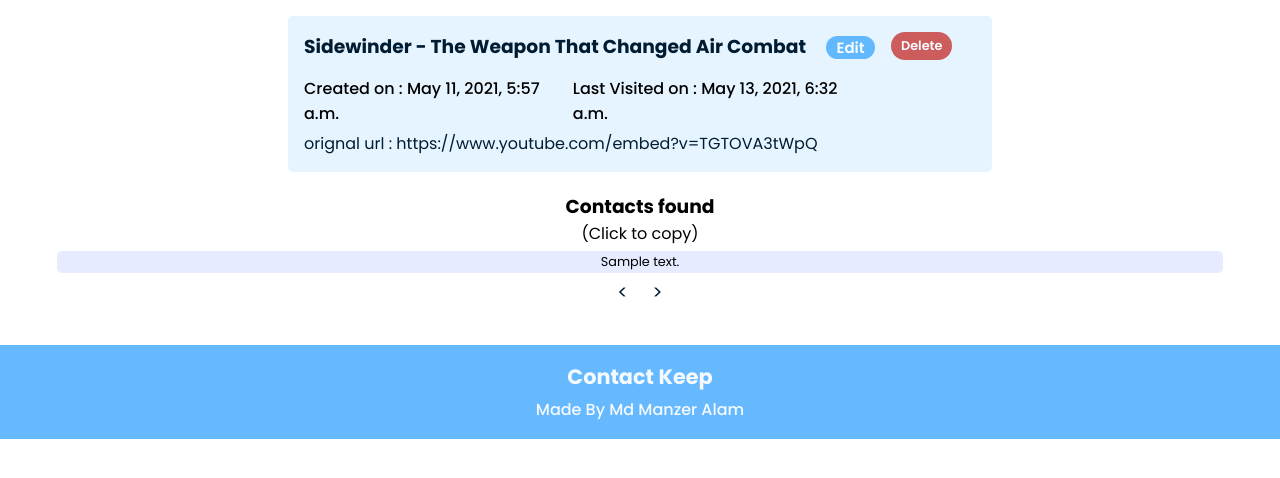
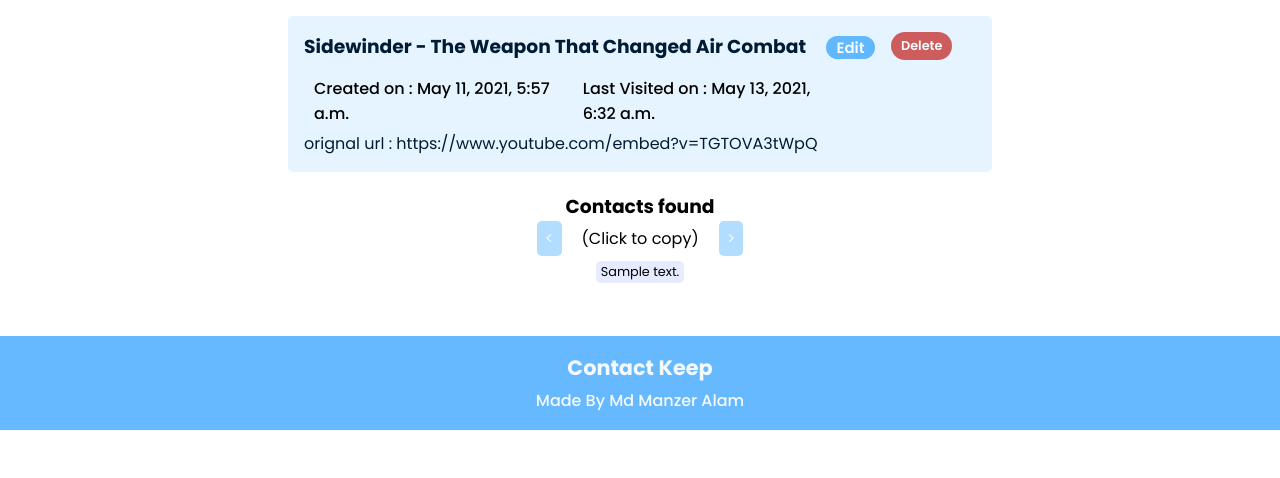
Before and after one commit to sherlock6147/contact-keeper, a Django app: template website/contactkeep/templates/contactkeep/website_view.html in a window 1280 px wide. Shown: the part 50-528 px from the top of the page. Run offline with Django 3.2, Linux system fonts and the light colour scheme; data comes from the database, SQL or seed files in the repository; both versions use the stored data as it was after the commit; tables that the repository leaves empty hold one stand-in row (values such as "Sample post"); the template is opened without the code that fills it: values that come from a table or form of the project are taken from there, most other values are stand-ins (such as "Sample title", 1, 10 or a date in 2020).

Commit message:
made some ui changes to paginator

```diff
--- a/website/contactkeep/static/contactkeep/website_view.css
+++ b/website/contactkeep/static/contactkeep/website_view.css
@@ -148,6 +148,17 @@ form input{
     text-align: center;
     padding: 20px;
 }
+#info-holder .btn-holder{
+    display: flex;
+    flex-direction: row;
+    justify-content: center;
+    align-items: center;
+}
+#info-holder .btn-holder a,h4{
+    font-size: 1em;
+    font-weight: 400;
+    margin: 0px 10px;
+}
 #contacts-holder{
     list-style: none;
     display: flex;
@@ -163,6 +174,8 @@ form input{
     margin: 5px 5px;
     border-radius: 5px;
     white-space: nowrap;
+    flex-grow: 0;
+    cursor: pointer;
 }
 #copied-message{
     background-color: hsl(226, 100%, 65%);
@@ -202,10 +215,15 @@ form input{
     border: none;
 }
 .paginator-btn{
-    padding: 5px 10px;
+    padding: 5px 8px;
     text-decoration: none;
-    color: hsl(207, 100%, 10%);
-    border-color: hsl(207, 100%, 85%);
+    color: hsl(207, 100%, 98%);
+    background-color: hsl(207, 100%, 65%);
     border-radius: 5px;
-    font-size: 1.2em;
+    font-size: 1em;
+    font-weight: 600;
 }
+.disable{
+    background-color: hsl(207, 100%, 85%);
+    cursor: not-allowed;
+}
--- a/website/contactkeep/templates/contactkeep/website_view.html
+++ b/website/contactkeep/templates/contactkeep/website_view.html
@@ -34,7 +34,19 @@
             <section id="info-holder">
                 <h3>Contacts found</h3>
                 {% if info_len != 0 %}
+                    <div class="btn-holder">
+                    {% if page_obj.has_previous %} {# whether the previous page exists #}
+                        <a href="?page={{page_obj.previous_page_number}}" class="paginator-btn"><</a> {# link to the prev page #}
+                    {% else %}
+                        <a href="#" class="paginator-btn disable"><</a> {# link to the prev page #}
+                    {% endif %}
                     <h4 style="font-weight: 400;">(Click to copy)</h4>
+                    {%if page_obj.has_next %} {# whether the next page exists #}
+                        <a href="?page={{page_obj.next_page_number}}" class="paginator-btn">></a> {# link to the next page #}
+                    {% else %}
+                        <a href="#" class="paginator-btn disable">></a> {# link to the prev page #}
+                    {% endif %}
+                    </div>
                 {% endif %}
                 <ul id="contacts-holder">
                     {% if info_len != 0 %}
@@ -48,18 +60,10 @@
                     {% endif %}
                 </ul>
                 {% if info_len != 0%}
-                    <center>
-                        {% if page_obj.has_previous %} {# whether the previous page exists #}
-                            <a href="?page={{page_obj.previous_page_number}}" class="paginator-btn"><</a> {# link to the prev page #}
-                        {% else %}
-                            <a href="#" class="paginator-btn disable"><</a> {# link to the prev page #}
-                        {% endif %}
+                    <center style="margin-top: 10px;">
 
-                        {%if page_obj.has_next %} {# whether the next page exists #}
-                            <a href="?page={{page_obj.next_page_number}}" class="paginator-btn">></a> {# link to the next page #}
-                        {% else %}
-                            <a href="#" class="paginator-btn disable">></a> {# link to the prev page #}
-                        {% endif %}
+
+
                     </center>
                 {% endif %}
             </section>
```
Also changed, not shown: website/db.sqlite3.
